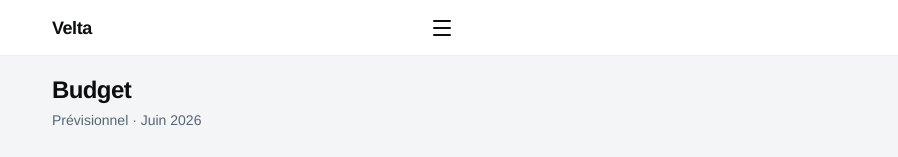
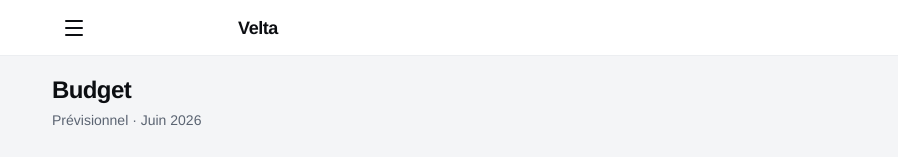
Before and after one commit to melvinsa24/velta, a Next.js app: page /budget in a window 1280 px wide. Shown: the top 157 px of the page, without its empty margins (382-1280 px from the left). Built offline with nearby package versions, Linux system fonts and the light colour scheme; no server answers; the database is empty.

Commit message:
Header : burger gauche, logo Velta centré

```diff
--- a/src/components/layout/AppHeader.tsx
+++ b/src/components/layout/AppHeader.tsx
@@ -93,10 +93,7 @@ export function AppHeader() {
           'fixed inset-x-0 top-0 z-30 h-14 border-b border-border bg-surface',
         )}
       >
-        <div className="mx-auto flex h-full max-w-md items-center justify-between px-[18px]">
-          <span className="text-lg font-bold tracking-tight text-ink">
-            Velta
-          </span>
+        <div className="relative mx-auto flex h-full max-w-md items-center px-[18px]">
           <button
             type="button"
             onClick={() => setOpen(true)}
@@ -106,6 +103,10 @@ export function AppHeader() {
           >
             <Menu size={24} aria-hidden="true" />
           </button>
+          {/* « Velta » centré dans la largeur totale du header */}
+          <span className="pointer-events-none absolute inset-x-0 text-center text-lg font-bold tracking-tight text-ink">
+            Velta
+          </span>
         </div>
       </header>
 
```
